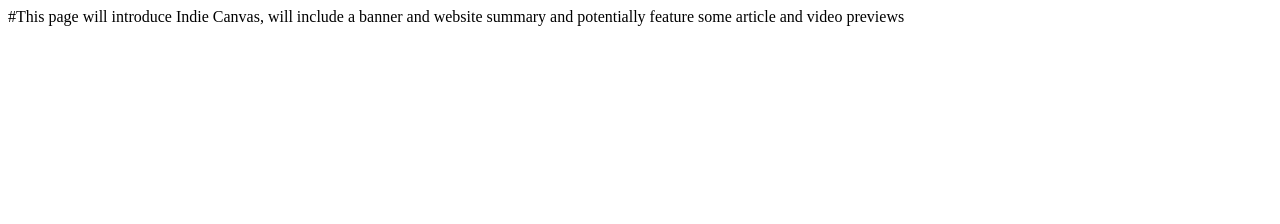
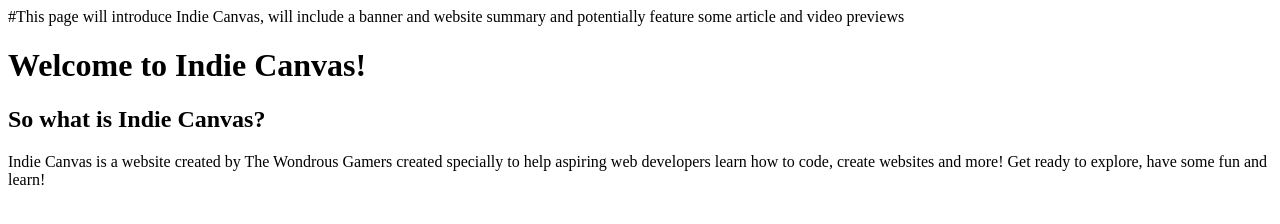
Before and after one commit to carolyndanielle/GameVlogProject, a plain HTML site: page index.html in a window 1280 px wide. Drawn offline with Linux system fonts and the light colour scheme.

Commit message:
Create index.html with website introduction
Added introductory content for Indie Canvas website.

```diff
--- a/index.html
+++ b/index.html
@@ -1 +1,18 @@
 #This page will introduce Indie Canvas, will include a banner and website summary and potentially feature some article and video previews
+<!DOCTYPE html>
+<html>
+  <head>
+    <meta charset="utf-8">
+    <title>Introduction</title>
+  </head>
+  <body>
+    <div class="header">
+      <h1>Welcome to Indie Canvas!</h1>
+      <h2>So what is Indie Canvas?</h2>
+      <p>
+        Indie Canvas is a website created by The Wondrous Gamers created specially to help aspiring web developers learn how to code, create websites and more!
+        Get ready to explore, have some fun and learn!
+      </p>
+    </div>
+  </body>
+</html>
```
